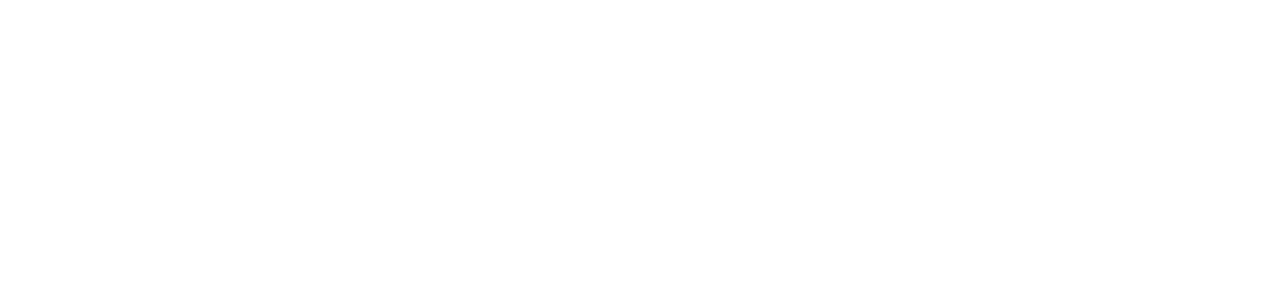
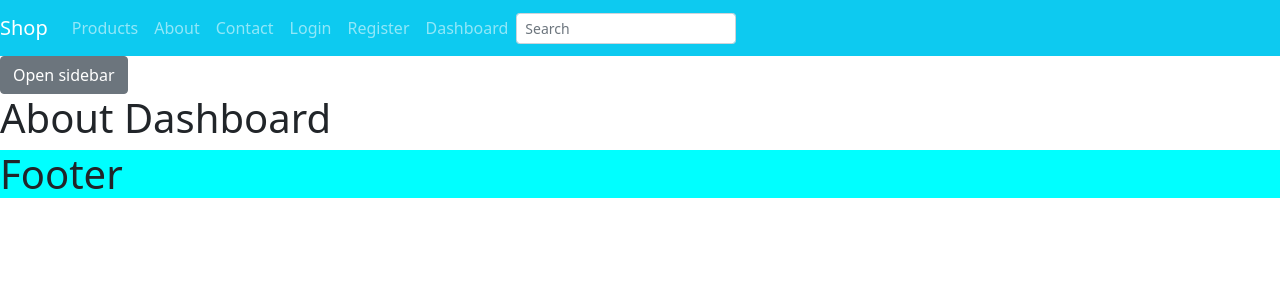
Before and after one commit to leonsh10/clothing, a Vue app: page /aboutDashboard in a window 1280 px wide. Shown: the top 300 px of the page. Built offline with nearby package versions, Linux system fonts and the light colour scheme; the HTML template or start-up script is replaced by a standard one.

Commit message:
added dashboard pages

```diff
--- a/package.json
+++ b/package.json
@@ -15,6 +15,8 @@
     "firebase": "^9.6.5",
     "vue": "^2.6.11",
     "vue-router": "^3.2.0",
+    "vuesax": "^3.12.2",
+    "vuetify": "^2.6.3",
     "vuex": "^3.4.0"
   },
   "devDependencies": {
--- a/src/router/index.js
+++ b/src/router/index.js
@@ -5,6 +5,11 @@
 import Login from "../views/Login.vue";
 import Register from "../views/Register.vue";
 import Products from "../views/Products.vue";
+import Dashboard from "../views/Dashboard.vue";
+import ProductDashboard from "../views/ProductDashboard.vue";
+import AboutDashboard from "../views/AboutDashboard.vue";
+import ContactsDashboard from "../views/ContactsDashboard.vue";
+import UsersDashboard from "../views/UsersDashboard.vue";
 
 Vue.use(VueRouter);
 const routes = [
@@ -34,6 +39,31 @@
     component: Register,
   },
   {
+    path: "/dashboard",
+    name: "Dashboard",
+    component: Dashboard,
+  },
+  {
+    path: "/productsDashboard",
+    name: "productsDashboard",
+    component: ProductDashboard,
+  },
+  {
+    path: "/contactsDashboard",
+    name: "contactsDashboard",
+    component: ContactsDashboard,
+  },
+  {
+    path: "/usersDashboard",
+    name: "usersDashboard",
+    component: UsersDashboard,
+  },
+  {
+    path: "/aboutDashboard",
+    name: "aboutDashboard",
+    component: AboutDashboard,
+  },
+  {
     path: "/about",
     name: "About",
     // route level code-splitting
--- /dev/null
+++ b/src/views/AboutDashboard.vue
@@ -0,0 +1,22 @@
+<template>
+  <div class="about">
+    <Header />
+    <SideBar />
+    <h1>About Dashboard</h1>
+    <Footer />
+  </div>
+</template>
+
+<script>
+import Header from "./Header.vue";
+import Footer from "./Footer.vue";
+import SideBar from "./sideBar.vue";
+
+export default {
+  components: {
+    Header,
+    Footer,
+    SideBar
+  },
+};
+</script>
--- /dev/null
+++ b/src/views/ContactsDashboard.vue
@@ -0,0 +1,22 @@
+<template>
+  <div class="about">
+    <Header />
+    <SideBar />
+    <h1>Contacts Dashboard</h1>
+    <Footer />
+  </div>
+</template>
+
+<script>
+import Header from "./Header.vue";
+import Footer from "./Footer.vue";
+import SideBar from "./sideBar.vue";
+
+export default {
+  components: {
+    Header,
+    Footer,
+    SideBar
+  },
+};
+</script>
--- /dev/null
+++ b/src/views/Dashboard.vue
@@ -0,0 +1,44 @@
+<template>
+  <div>
+    <Header />
+    <SideBar />
+       <!-- <b-button v-b-toggle.sidebar-no-header>Toggle Sidebar</b-button>
+    <b-sidebar id="sidebar-no-header" aria-labelledby="sidebar-no-header-title" no-header shadow>
+      <template #default="{ hide }">
+        <div class="p-3">
+          <h4 id="sidebar-no-header-title">Dashboard Navbar</h4>
+          <nav class="mb-3">
+            <b-nav vertical>
+                        <b-nav-item href="/productsDashboard">Products</b-nav-item>
+            </b-nav>
+          </nav>
+           <nav class="mb-3">
+            <b-nav vertical>
+                        <b-nav-item href="/usersDashboard">Users</b-nav-item>
+            </b-nav>
+          </nav>
+           <nav class="mb-3">
+            <b-nav vertical>
+                        <b-nav-item href="/contactDashboard">Contact</b-nav-item>
+            </b-nav>
+          </nav>
+          <b-button variant="primary" block @click="hide">Close Sidebar</b-button>
+        </div>
+      </template>
+    </b-sidebar> -->
+    <Footer />
+  </div>
+</template>
+
+<script>
+import Header from "./Header.vue";
+import Footer from "./Footer.vue";
+import SideBar from "./sideBar.vue";
+export default {
+  components: {
+    Header,
+    Footer,
+    SideBar
+  },
+};
+</script>
--- a/src/views/Header.vue
+++ b/src/views/Header.vue
@@ -17,6 +17,7 @@
           <b-nav-item href="/contact">Contact</b-nav-item>
           <b-nav-item href="/login">Login</b-nav-item>
           <b-nav-item href="/register">Register</b-nav-item>
+          <b-nav-item href="/dashboard">Dashboard</b-nav-item>
         </b-navbar-nav>
 
         <b-navbar-nav class="ml-auto">
--- /dev/null
+++ b/src/views/ProductDashboard.vue
@@ -0,0 +1,22 @@
+<template>
+  <div class="about">
+    <Header />
+    <SideBar />
+    <h1>Products Dashboard</h1>
+    <Footer />
+  </div>
+</template>
+
+<script>
+import Header from "./Header.vue";
+import Footer from "./Footer.vue";
+import SideBar from "./sideBar.vue";
+
+export default {
+  components: {
+    Header,
+    Footer,
+    SideBar
+  },
+};
+</script>
--- /dev/null
+++ b/src/views/UsersDashboard.vue
@@ -0,0 +1,22 @@
+<template>
+  <div class="about">
+    <Header />
+    <SideBar />
+    <h1>Users Dashboard</h1>
+    <Footer />
+  </div>
+</template>
+
+<script>
+import Header from "./Header.vue";
+import Footer from "./Footer.vue";
+import SideBar from "./sideBar.vue";
+
+export default {
+  components: {
+    Header,
+    Footer,
+    SideBar
+  },
+};
+</script>
--- /dev/null
+++ b/src/views/sideBar.vue
@@ -0,0 +1,22 @@
+<template>
+    <div>
+    <b-button v-b-toggle.sidebar-no-header>Open sidebar</b-button>
+    <b-sidebar id="sidebar-no-header" aria-labelledby="sidebar-no-header-title" no-header shadow>
+      <template #default="{ hide }">
+        <div class="p-3">
+          <h4 id="sidebar-no-header-title">Dashboard</h4>
+          <nav class="mb-3">
+            <b-nav vertical>
+              <b-nav-item href="/productsDashboard" @click="hide">Products</b-nav-item>
+              <b-nav-item href="/aboutDashboard" @click="hide">About</b-nav-item>
+              <b-nav-item href="/contactsDashboard" @click="hide">Contacts</b-nav-item>
+              <b-nav-item href="/usersDashboard" @click="hide">Users</b-nav-item>
+
+            </b-nav>
+          </nav>
+          <b-button variant="primary" block @click="hide">Close Sidebar</b-button>
+        </div>
+      </template>
+    </b-sidebar>
+  </div>
+</template>
```
Also changed, not shown: 1 other file (tests, documents, lock files or other folders).
